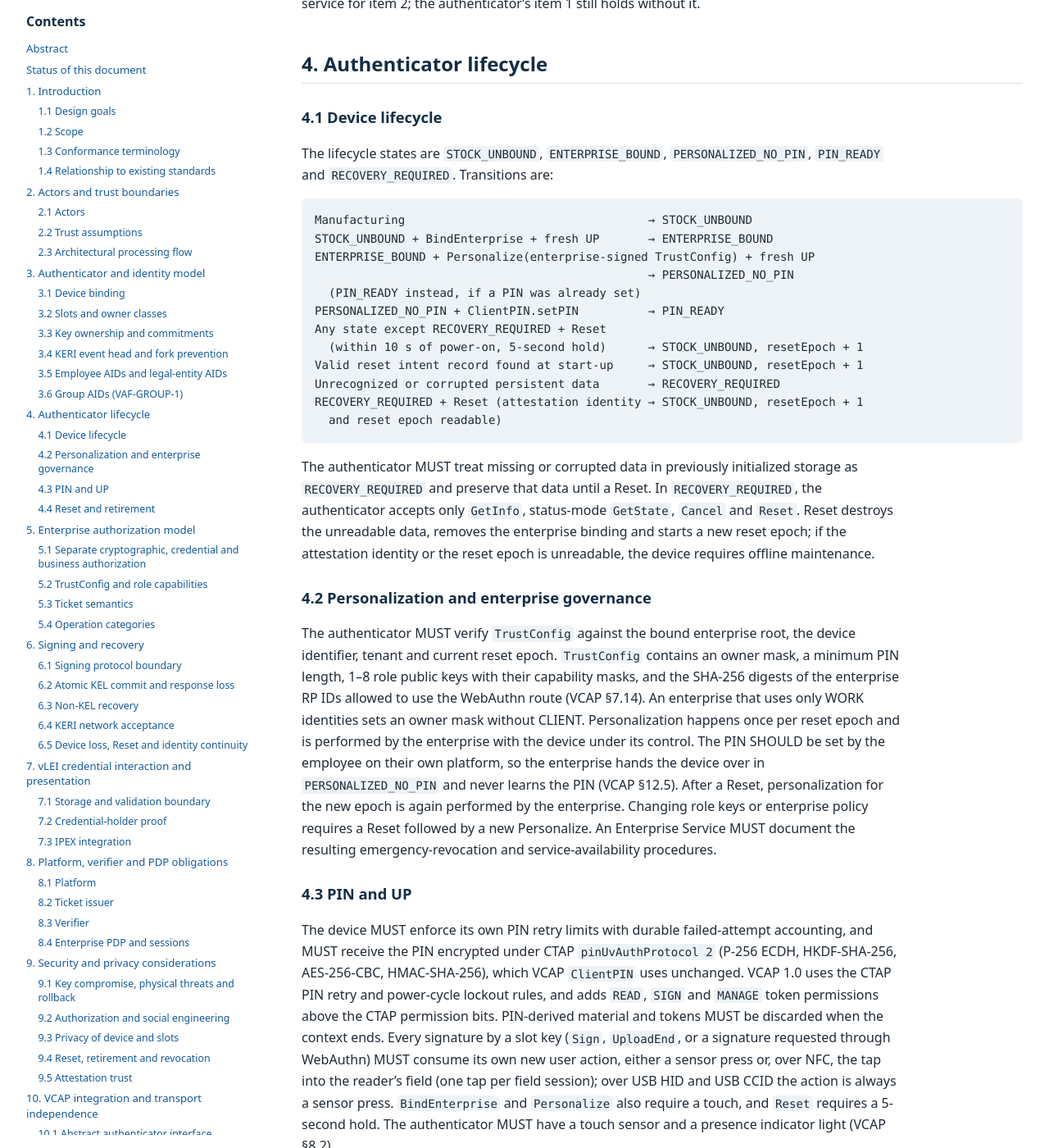
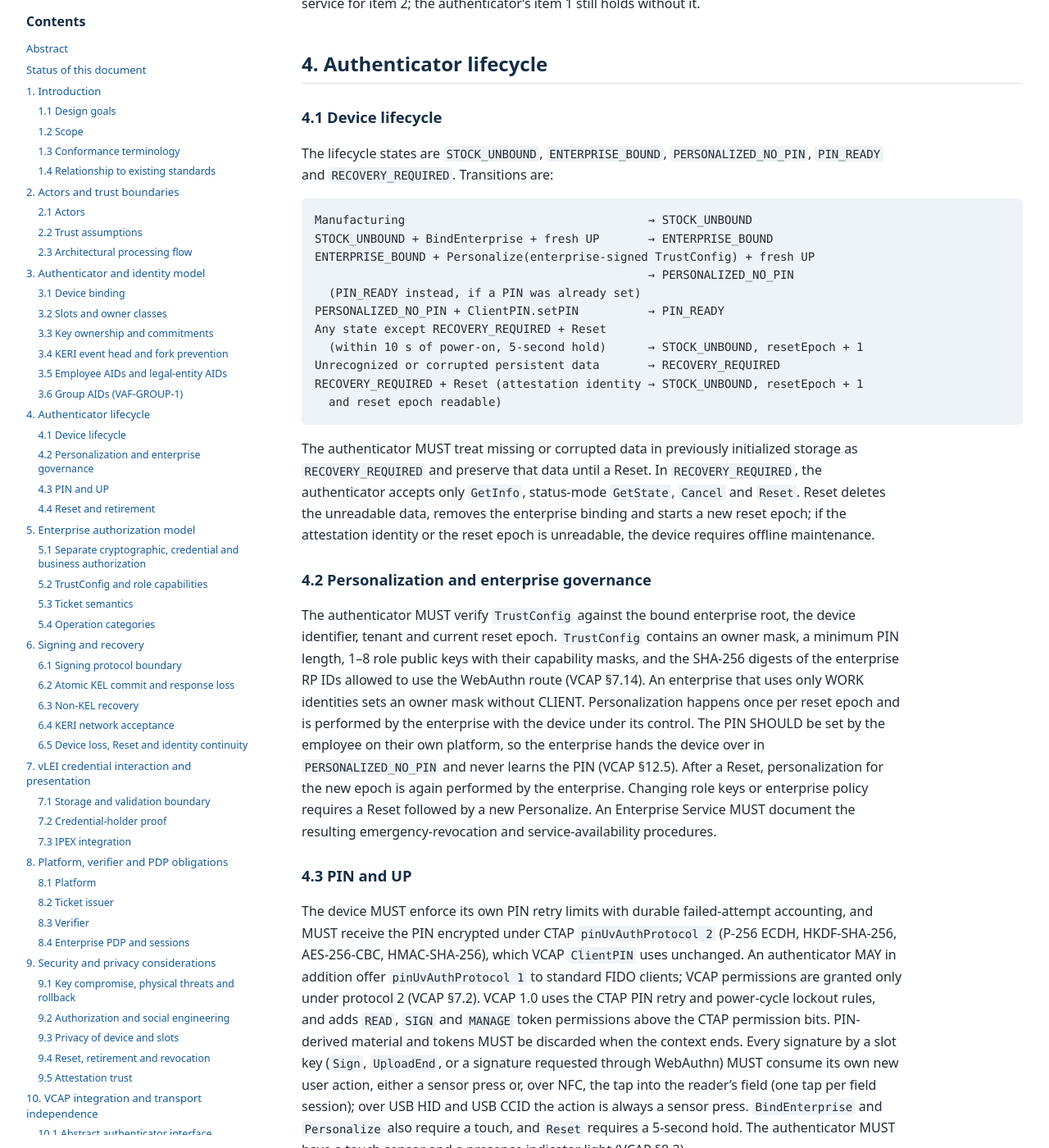
Before and after one commit to vlei-auth/vaf, a Jekyll site: the page built from index.md, in a window 1280 px wide and 1400 px high, scrolled down 7905 px. Shown: the whole window at 82% size. Built offline with Jekyll 4.4.1, drawn with Linux system fonts in a browser that asks for light colours; some of the changed text lies outside the part shown.

Commit message:
Clarify reset interruption, logical deletion and PIN protocol compatibility

````diff
--- a/vaf-1.0.md
+++ b/vaf-1.0.md
@@ -155,13 +155,12 @@ ENTERPRISE_BOUND + Personalize(enterprise-signed TrustConfig) + fresh UP
 PERSONALIZED_NO_PIN + ClientPIN.setPIN          → PIN_READY
 Any state except RECOVERY_REQUIRED + Reset
   (within 10 s of power-on, 5-second hold)      → STOCK_UNBOUND, resetEpoch + 1
-Valid reset intent record found at start-up     → STOCK_UNBOUND, resetEpoch + 1
 Unrecognized or corrupted persistent data       → RECOVERY_REQUIRED
 RECOVERY_REQUIRED + Reset (attestation identity → STOCK_UNBOUND, resetEpoch + 1
   and reset epoch readable)
 ```
 
-The authenticator MUST treat missing or corrupted data in previously initialized storage as `RECOVERY_REQUIRED` and preserve that data until a Reset. In `RECOVERY_REQUIRED`, the authenticator accepts only `GetInfo`, status-mode `GetState`, `Cancel` and `Reset`. Reset destroys the unreadable data, removes the enterprise binding and starts a new reset epoch; if the attestation identity or the reset epoch is unreadable, the device requires offline maintenance.
+The authenticator MUST treat missing or corrupted data in previously initialized storage as `RECOVERY_REQUIRED` and preserve that data until a Reset. In `RECOVERY_REQUIRED`, the authenticator accepts only `GetInfo`, status-mode `GetState`, `Cancel` and `Reset`. Reset deletes the unreadable data, removes the enterprise binding and starts a new reset epoch; if the attestation identity or the reset epoch is unreadable, the device requires offline maintenance.
 
 ### 4.2 Personalization and enterprise governance
 
@@ -169,13 +168,13 @@ The authenticator MUST verify `TrustConfig` against the bound enterprise root, t
 
 ### 4.3 PIN and UP
 
-The device MUST enforce its own PIN retry limits with durable failed-attempt accounting, and MUST receive the PIN encrypted under CTAP `pinUvAuthProtocol 2` (P-256 ECDH, HKDF-SHA-256, AES-256-CBC, HMAC-SHA-256), which VCAP `ClientPIN` uses unchanged. VCAP 1.0 uses the CTAP PIN retry and power-cycle lockout rules, and adds `READ`, `SIGN` and `MANAGE` token permissions above the CTAP permission bits. PIN-derived material and tokens MUST be discarded when the context ends. Every signature by a slot key (`Sign`, `UploadEnd`, or a signature requested through WebAuthn) MUST consume its own new user action, either a sensor press or, over NFC, the tap into the reader's field (one tap per field session); over USB HID and USB CCID the action is always a sensor press. `BindEnterprise` and `Personalize` also require a touch, and `Reset` requires a 5-second hold. The authenticator MUST have a touch sensor and a presence indicator light (VCAP §8.2).
+The device MUST enforce its own PIN retry limits with durable failed-attempt accounting, and MUST receive the PIN encrypted under CTAP `pinUvAuthProtocol 2` (P-256 ECDH, HKDF-SHA-256, AES-256-CBC, HMAC-SHA-256), which VCAP `ClientPIN` uses unchanged. An authenticator MAY in addition offer `pinUvAuthProtocol 1` to standard FIDO clients; VCAP permissions are granted only under protocol 2 (VCAP §7.2). VCAP 1.0 uses the CTAP PIN retry and power-cycle lockout rules, and adds `READ`, `SIGN` and `MANAGE` token permissions above the CTAP permission bits. PIN-derived material and tokens MUST be discarded when the context ends. Every signature by a slot key (`Sign`, `UploadEnd`, or a signature requested through WebAuthn) MUST consume its own new user action, either a sensor press or, over NFC, the tap into the reader's field (one tap per field session); over USB HID and USB CCID the action is always a sensor press. `BindEnterprise` and `Personalize` also require a touch, and `Reset` requires a 5-second hold. The authenticator MUST have a touch sensor and a presence indicator light (VCAP §8.2).
 
 A platform MUST present a touch to the user as confirmation of presence and MUST NOT present it as approval of message content. Assurance for message content comes from content confirmation outside the authenticator and from the Ticket issuer's approval (Section 9.2).
 
 ### 4.4 Reset and retirement
 
-A physical reset MUST make the PIN record, all slot private keys (including pre-rotation historical keys) and all FIDO credentials unrecoverable, increment `resetEpoch`, remove the enterprise binding and personalized state, and retain the attestation identity and `resetEpoch`. `resetEpoch` never decreases, including across a later `BindEnterprise`, so configuration and Tickets of an earlier epoch never become valid again. The reset intent MUST survive power interruption, so that a reset interrupted after its intent record is written completes at the next start. Reset acts only on the device: the Enterprise Service MUST separately invalidate earlier Tickets, user roles, active sessions and network identities per Section 6.5.
+A physical reset MUST delete the PIN record, all slot private keys (including pre-rotation historical keys) and all FIDO credentials, increment `resetEpoch`, remove the enterprise binding and personalized state, and retain the attestation identity and `resetEpoch`. `resetEpoch` never decreases, including across a later `BindEnterprise`, so configuration and Tickets of an earlier epoch never become valid again. Reset defines no intermediate state: an interrupted reset is repeated by the user, and MUST NOT leave a slot key of the old epoch usable (VCAP §7.12.2). Deletion is logical; keys may remain on the storage medium (VCAP §13.2 item 10). Reset acts only on the device: the Enterprise Service MUST separately invalidate earlier Tickets, user roles, active sessions and network identities per Section 6.5.
 
 ## 5. Enterprise authorization model
 
@@ -410,7 +409,7 @@ Byte-exact test vectors for the derivations and structures of VCAP Sections 6, 8
 | BASE-T07 | WORK ROT signs with `old.next`, commits the prepared next key and advances the head exactly once. |
 | BASE-T08 | A lost KEL response is resolved by state comparison and the exact `Recover` result. |
 | BASE-T09 | A lost EXN response is resolved by the slot's signature counter and `Recover` while no later signature exists, and otherwise only through the Outbox and enterprise archive. |
-| BASE-T10 | Physical reset destroys prior-epoch secrets, removes the enterprise binding, keeps the attestation identity and increments `resetEpoch`. |
+| BASE-T10 | Physical reset deletes prior-epoch secrets, removes the enterprise binding, keeps the attestation identity and increments `resetEpoch`; a reset interrupted by power loss at any point leaves the device in `STOCK_UNBOUND` or `RECOVERY_REQUIRED`, with no slot of the old epoch usable, and a repeated reset completes. |
 | BASE-T11 | Malformed persistent state leads to `RECOVERY_REQUIRED`. |
 | BASE-T12 | The verifier rejects missing credential status, an invalid chain or an unverified anchored claim. |
 | BASE-T13 | After a reported device loss, the Enterprise Service refuses Tickets for the device and reports its AIDs as inactive. |
````
Also changed, not shown: other parts of vaf-1.0.md (+1 -1 lines).
